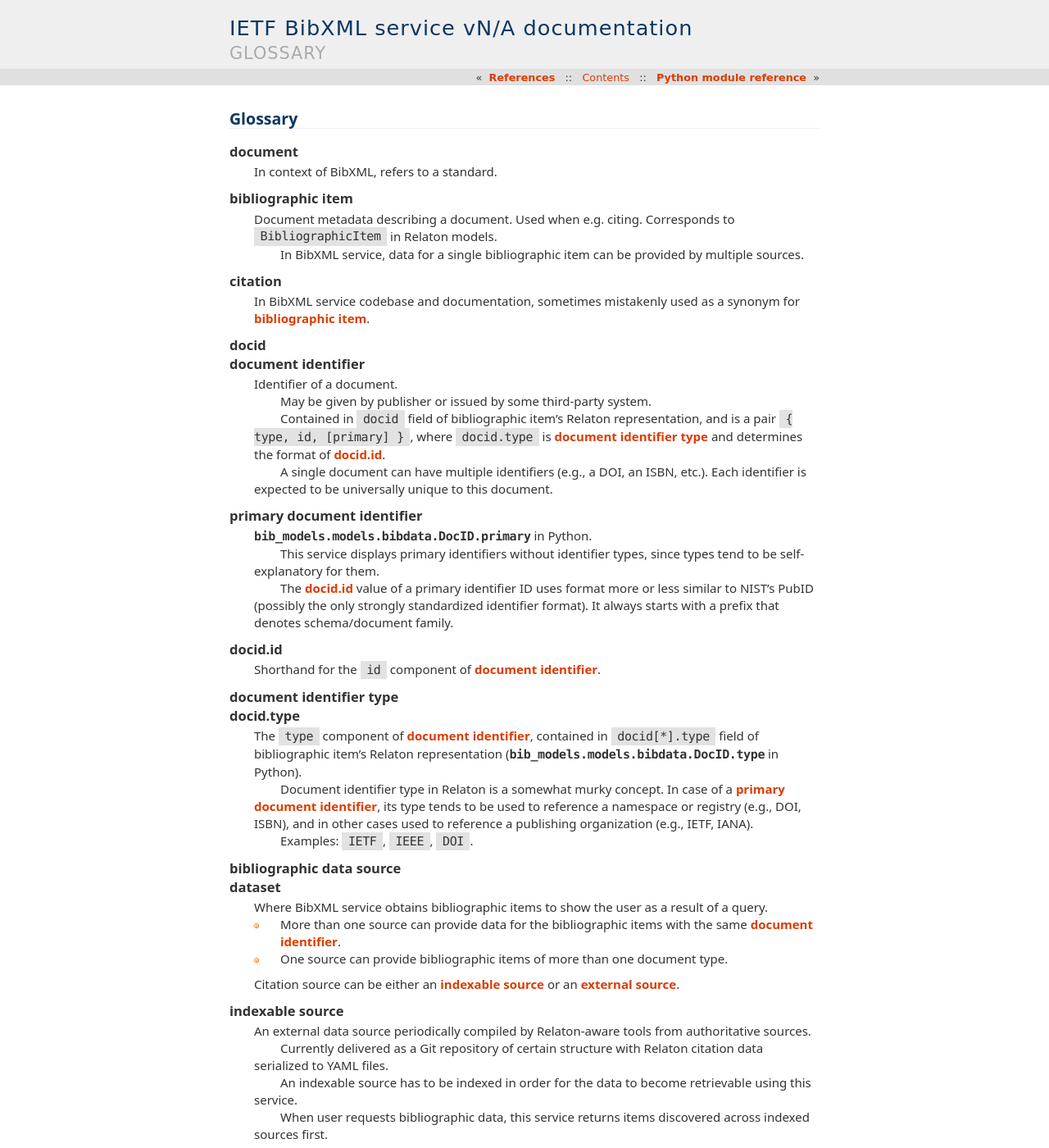
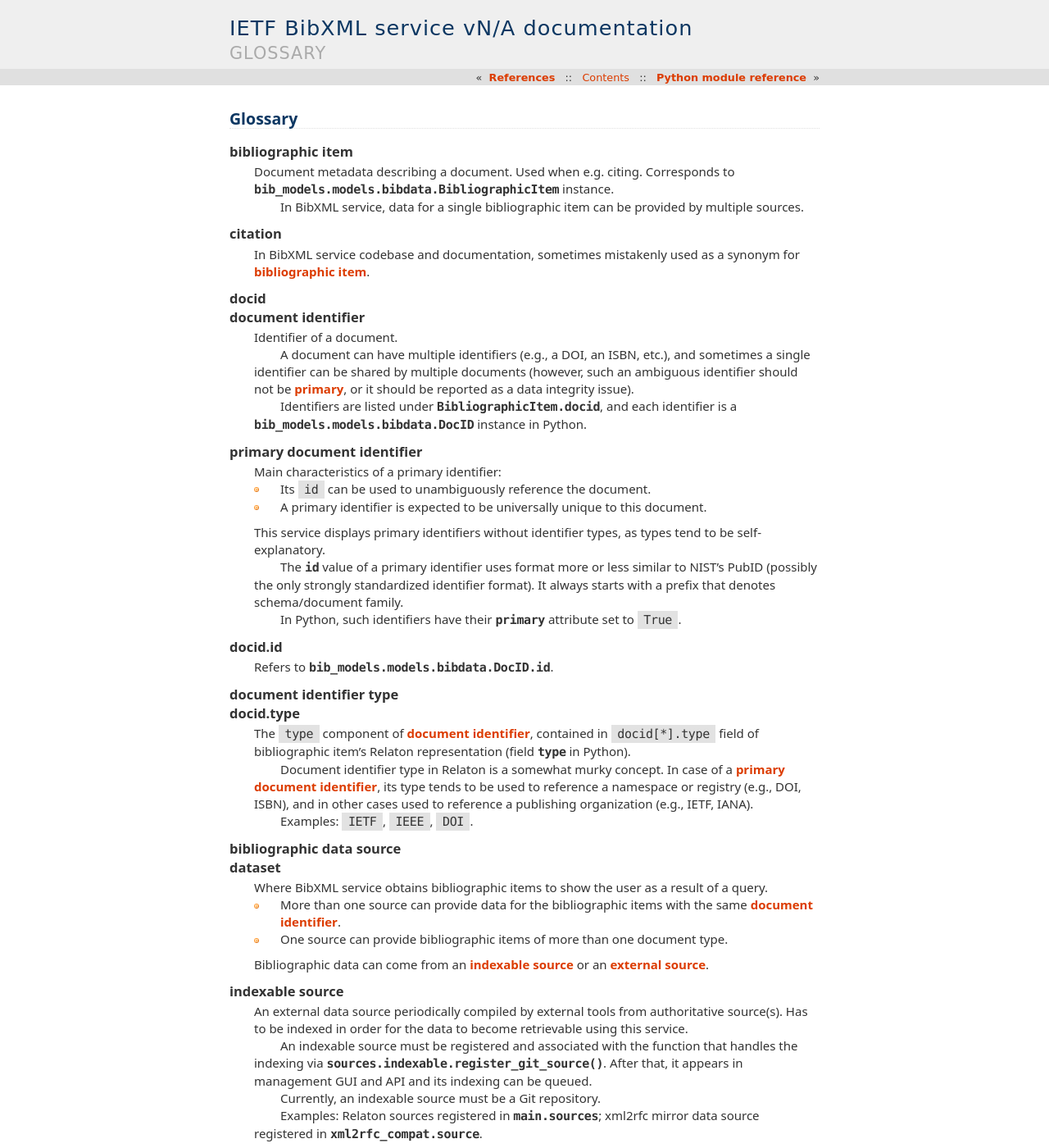
Before and after one commit to ietf-tools/bibxml-service, a Sphinx documentation site: the page built from docs/ref/glossary.rst, in a window 1280 px wide and 1400 px high. Shown: the whole window at 82% size. Built offline with Sphinx 7.4.7, drawn with Linux system fonts in a browser that asks for light colours; pages that are not in the unit, such as notebooks, are missing from menus; some of the changed text lies outside the part shown.

Commit message:
docs: expand, correct terminology

```diff
--- a/docs/ref/glossary.rst
+++ b/docs/ref/glossary.rst
@@ -4,12 +4,9 @@
 
 .. glossary::
 
-   document
-       In context of BibXML, refers to a standard.
-
    bibliographic item
        Document metadata describing a document. Used when e.g. citing.
-       Corresponds to ``BibliographicItem`` in Relaton models.
+       Corresponds to :class:`bib_models.models.bibdata.BibliographicItem` instance.
 
        In BibXML service, data for a single bibliographic item can be provided
        by multiple sources.
@@ -22,35 +19,42 @@
    document identifier
        Identifier of a document.
 
-       May be given by publisher or issued by some third-party system.
+       A document can have multiple identifiers (e.g., a DOI, an ISBN, etc.),
+       and sometimes a single identifier can be shared by multiple documents
+       (however, such an ambiguous identifier
+       should not be :term:`primary <primary document identifier>`,
+       or it should be reported as a data integrity issue).
 
-       Contained in ``docid`` field of bibliographic item’s Relaton representation,
-       and is a pair ``{ type, id, [primary] }``,
-       where ``docid.type`` is :term:`document identifier type`
-       and determines the format of :term:`docid.id`.
-
-       A single document can have multiple identifiers (e.g., a DOI, an ISBN, etc.).
-       Each identifier is expected to be universally unique to this document.
+       Identifiers are listed
+       under :data:`BibliographicItem.docid <bib_models.models.bibdata.BibliographicItem.docid>`,
+       and each identifier is a :class:`bib_models.models.bibdata.DocID` instance in Python.
 
    primary document identifier
-       :data:`bib_models.models.bibdata.DocID.primary` in Python.
+       Main characteristics of a primary identifier:
+
+       - Its ``id`` can be used to unambiguously reference the document.
+       - A primary identifier is expected to be
+         universally unique to this document.
 
        This service displays primary identifiers without identifier types,
-       since types tend to be self-explanatory for them.
+       as types tend to be self-explanatory.
 
-       The :term:`docid.id` value of a primary identifier ID
+       The :data:`~bib_models.models.bibdata.DocID.id` value of a primary identifier
        uses format more or less similar to NIST’s PubID
        (possibly the only strongly standardized identifier format).
        It always starts with a prefix that denotes schema/document family.
 
+       In Python, such identifiers have their :data:`~bib_models.models.bibdata.DocID.primary`
+       attribute set to ``True``.
+
    docid.id
-       Shorthand for the ``id`` component of :term:`document identifier`.
+       Refers to :data:`bib_models.models.bibdata.DocID.id`.
 
    document identifier type
    docid.type
        The ``type`` component of :term:`document identifier`,
        contained in ``docid[*].type`` field of bibliographic item’s Relaton representation
-       (:data:`bib_models.models.bibdata.DocID.type` in Python).
+       (field :data:`~bib_models.models.bibdata.DocID.type` in Python).
 
        Document identifier type in Relaton is a somewhat murky concept.
        In case of a :term:`primary document identifier`, its type tends to be used
@@ -70,58 +74,51 @@
          with the same :term:`document identifier`.
        - One source can provide bibliographic items of more than one document type.
 
-       Citation source can be either an :term:`indexable source`
+       Bibliographic data can come from an :term:`indexable source`
        or an :term:`external source`.
 
    indexable source
-       An external data source periodically compiled
-       by Relaton-aware tools from authoritative sources.
-
-       Currently delivered as a Git repository of certain structure
-       with Relaton citation data serialized to YAML files.
-
-       An indexable source has to be indexed in order for the data to become
+       An external data source periodically compiled by external tools
+       from authoritative source(s).
+       Has to be indexed in order for the data to become
        retrievable using this service.
 
-       When user requests bibliographic data,
-       this service returns items discovered across indexed sources first.
+       An indexable source must be registered and associated with
+       the function that handles the indexing via
+       :func:`sources.indexable.register_git_source()`.
+       After that, it appears in management GUI and API
+       and its indexing can be queued.
+
+       Currently, an indexable source must be a Git repository.
+
+       Examples: Relaton sources registered in :mod:`main.sources`;
+       xml2rfc mirror data source registered in :mod:`xml2rfc_compat.source`.
 
    indexed source
-       An indexable source that has been indexed.
+       An :term:`indexable source` that has been indexed.
 
    reference
    ref
        Name of an entry in an :term:`indexed source`.
-       Unique per dataset.
+       Unique per source.
 
-       Not the same as :term:`document identifier`.
-       Document identifier is part of public API,
-       while reference is more an implementation detail of BibXML service.
-
-       References correspond to :class:`main.models.RefData` instances.
+       In case of Relaton sources, references
+       correspond to :class:`main.models.RefData` instances.
 
    external source
    external dataset
-       Citation source that allows to retrieve individual bibliographic items
-       given :term:`document identifier` (type and ID).
+       A :term:`bibliographic data source`
+       that allows to retrieve individual bibliographic items
+       given :term:`document identifier`.
        Retrieval incurs a network request to external service
-       and the cost of on-the-fly conversion to the requested format
-       (Relaton or BibXML).
+       and the cost of on-the-fly conversion to Relaton and optionally requested
+       serialization format.
 
-   indexing
-       The process of retrieving bibliographic data from an :term:`indexable source`
-       and storing them in the database as :class:`main.models.RefData` instances.
+       Example: Crossref is an external source that allows to look up
+       bibliographic items via DOI (see :mod:`doi`).
 
-       Involves cloning repositories and reading files therein.
-
-       See :mod:`management`.
-
-   legacy dataset
-       Sometimes used to refer to a set of manually crafted XML files that [used to be]
-       provided by xml2rfc tools web server.
-
+   xml2rfc-style path
    legacy path
-   xml2rfc-style path
        A path that used to be handled by xml2rfc tools web server.
        (Normally points to an XML file.)
 
@@ -141,7 +138,7 @@
 
       Fetcher function is passed the ``anchor`` argument as a string,
       for which it must return
-      a :class:`bib_models.models.bibdata.BibliographicItem` instance,
+      a :class:`~bib_models.models.bibdata.BibliographicItem` instance,
       and is expected to raise either :class:`sources.exceptions.RefNotFoundError`
       or :class:`pydantic.ValidationError`.
 
```
Also changed, not shown: docs/index.rst (+5 -2 lines), 7 other files.
